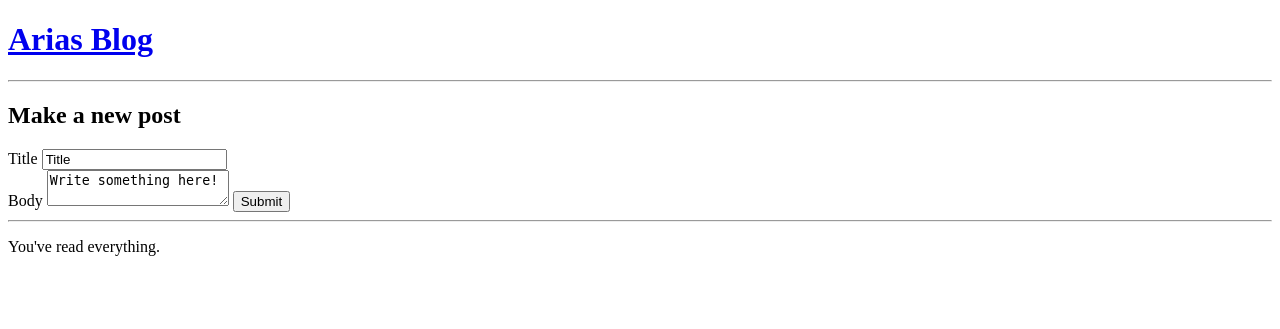
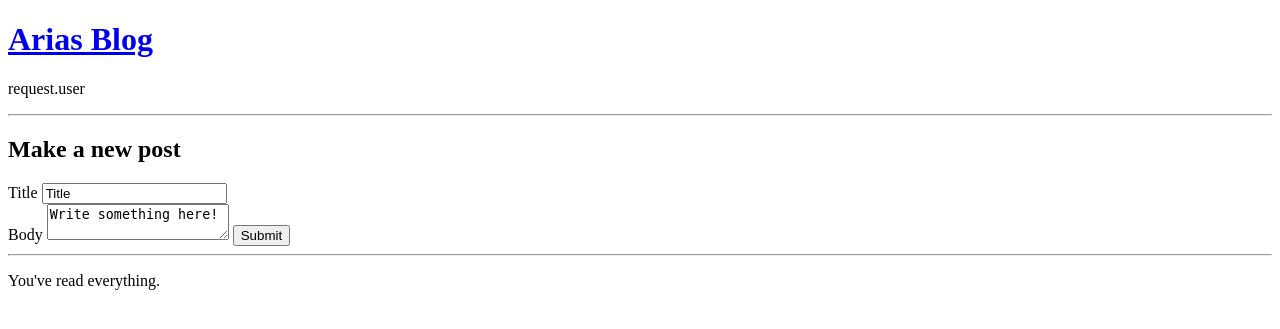
Before and after one commit to ariamoraine/Ariasblog, a Django app: template templates/index.html in a window 1280 px wide. Shown: the top 329 px of the page. Run offline with Django 3.2, Linux system fonts and the light colour scheme; the template is opened without the code that fills it, so the values that code supplies are empty; parts of the project's set-up code (start-up, migrations or seed data) failed here and were passed over.

```diff
--- a/templates/index.html
+++ b/templates/index.html
@@ -1,5 +1,7 @@
 {% extends "base.html" %}
 {% block content %}
+
+<p>request.user</p>
 
 <ol>
 	{% for post in posts %}
```
